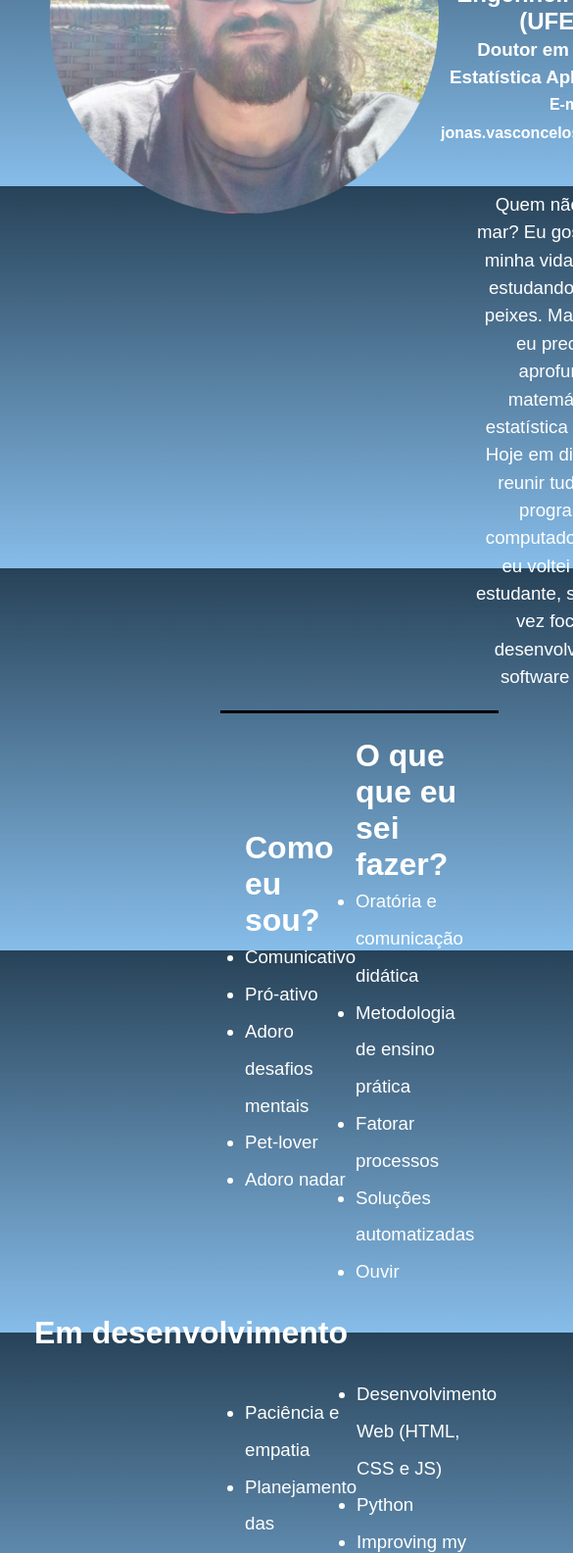
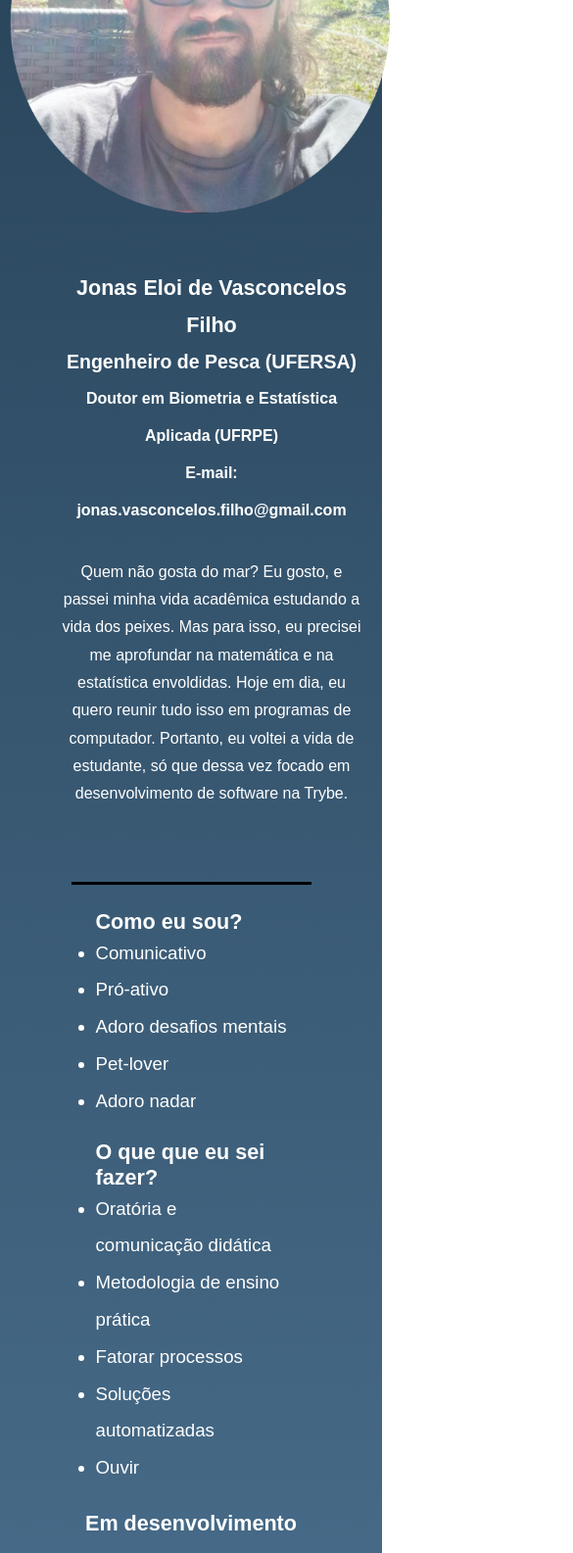
Before and after one commit to JonasVasconcelos/JonasVasconcelos.github.io, a plain HTML site: page index.html in a window 390 px wide. Shown: the part 200-1785 px from the top of the page at 98% size, 585 px wide, since content can reach past the window. Drawn offline with Linux system fonts and the light colour scheme.

Commit message:
responsive v1

```diff
--- a/index.html
+++ b/index.html
@@ -12,21 +12,21 @@
 </head>
 <body>
 
-    <div class="cabeca">
+    <header class="cabeca">
         <div class="foto">
-            <img src="portfolio.png" alt="" width="400px">
+            <img src="" alt="">
         </div>
-        <div class="info">
+        <section class="info">
             <h1>Jonas Eloi de Vasconcelos Filho</h1>
             <h2>Engenheiro de Pesca (UFERSA)</h2>
             <h3>Doutor em Biometria e Estatística Aplicada (UFRPE)</h3>
             <h4>E-mail: jonas.vasconcelos.filho@gmail.com</h4>
 
-            <div class="resumo">
+            <aside class="resumo">
                 Quem não gosta do mar? Eu gosto, e passei minha vida acadêmica estudando a vida dos peixes. Mas para isso, eu precisei me aprofundar na matemática e na estatística envoldidas. Hoje em dia, eu quero reunir tudo isso em programas de computador. Portanto, eu voltei a vida de estudante, só que dessa vez focado em desenvolvimento de software na Trybe.
-            </div>
-        </div>
-    </div>
+            </aside>
+        </section>
+    </header>
 
     <div class="skills">
         <div class="soft">
@@ -84,7 +84,7 @@
         <strong>O que eu já fiz?</strong>
     </h1>
 
-    <header>
+    <section>
         <div class="slider">
 
             <div class="slider--controls">
@@ -104,7 +104,7 @@
                 </div>
             </div>
         </div>
-    </header>
+    </section>
 
     <div class="projetos">
         <h1>
@@ -138,13 +138,13 @@
     </div>
 
 
-    <div class="social-container">
+    <footer class="social-container">
         <ul class="social-icons">
             <li><a href="https://www.linkedin.com/in/jonas-vasconcelos-808882106/" target="_blank"><i class="fa fa-linkedin"></i></a></li>
             <li><a href="https://github.com/JonasVasconcelos" target="_blank"><i class="fa fa-github"></i></a></li>
             <li><a href="mailto:jonas.vasconcelos.filho@gmail.com" target="_blank"><i class='fa fa-envelope'></i></a></li>
         </ul>
-    </div>
+    </footer>
 
     <script src="portfolio.js"></script>
 </body>
--- a/portfolio.css
+++ b/portfolio.css
@@ -1,3 +1,13 @@
+:root {
+  --step--4: clamp(0.8rem, calc(0.35rem + 0.34vw), 0.78rem);
+  --step--3: clamp(1rem, calc(0.4rem + 0.5vw), 0.78rem);
+  --step--2: clamp(1.22rem, calc(0.55rem + 0.78vw), 0.78rem);
+  --step--1: clamp(1.46rem, calc(0.66rem + 0.94vw), 0.94rem);
+  --step-0: clamp(1.13rem, calc(0.79rem + 1.13vw), 1.75rem);
+  --step-1: clamp(1.35rem, calc(0.94rem + 1.35vw), 2.10rem);
+  --step-2: clamp(1.62rem, calc(1.13rem + 1.63vw), 2.52rem);
+}
+
 *{
   margin: 0;
   padding: 0;
@@ -5,56 +15,85 @@
 
 body{
   background-image: linear-gradient(180deg, rgba(0, 32, 58, 0.849), rgba(53, 144, 219, 0.596));
-    height: 100vw;
+  height: auto;
   width: 100vw;
   color: #fff;
   font-family: Arial, Helvetica, sans-serif;
   text-align: center;
+  background-size: cover;
+  background-repeat: no-repeat;
+}
+
+h1{
+  font-size: var(--step-1);
+}
+h2{
+  font-size: var(--step--2);
+}
+h3{
+  font-size: var(--step--3);
+}
+h4{
+  font-size: var(--step--3);
 }
 
 .cabeca{
   display: flex;
-    flex: 1;
-    padding: 20px 50px;
+  justify-content: center;
+  align-items: center;
+  /* border: 1px solid black; */
+  width: 100vw;
+  margin-inline: auto;
+  padding: 25px 10px;
+}
+
+
+.foto{
+  width: 100vw;
+  height: 400px;
+  background-image: url('/portfolio.png');
+  background-repeat: no-repeat;
+  background-size: contain;
+  background-position: center;
+}
+
+img {
+  max-width: 100%;
+  height: auto;
 }
 
 .info{
-    flex: 1;
+  width: 100vw;
+  height: auto;
   align-items: center;
   justify-content: center;
-    padding-top: 75px;
-    line-height: 0.75cm;
-}
-
-header{
-    margin: 0;
-    display: flex;
-    flex: 1;
-    flex-direction: column;
-    height: 100vh;
+  padding: 50px;
+  line-height: 1cm;
+  /* margin-inline: auto; */
+  /* border: 1px solid black; */
 }
 
 .resumo{
-    width: 75%;
-    padding-top: 45px;
+  width: 100%;
+  padding-top: 30px;
   text-align: center;
-    font-size: 14pt;
-    margin: auto;
+  font-size: var(--step--3);
+  margin-inline: auto;
+  line-height: 0.75cm;
 }
 
 .skills{
   border-top: 3px solid black;
-    width: 60%;
-    margin-left: 225px;
+  width: min(60%, 1100px);
+  height: auto;
+
+  margin-inline: auto;
   text-align: left;
   padding: 25px;
+
   display: flex;
   align-items: center;
   justify-content: space-between;
-}
-
-.noskills{
-    border-bottom: 3px solid black;
 }
 
 li{
@@ -63,20 +102,26 @@ li{
 }
 
 .noskills{
-    width: 60%;
-    margin-left: 225px;
+  width: min(60%, 1100px);
+  height: auto;
+
+  margin-inline: auto;
   text-align: left;
   padding: 25px;
+
   display: flex;
   align-items: center;
   justify-content: space-between;
+  border-bottom: 3px solid black;
 }
 
 .slider{
-    padding-top: 25px;
-    padding-bottom: 25px;
+  margin: 0;
+  padding: 20px 0px 50px 0px;
+  display: flex;
   flex: 1;
-    overflow: hidden;
+  flex-direction: column;
+  height: 100vh;
 }
 
 .slider--width{
@@ -107,6 +152,40 @@ li{
   justify-content: space-between;
   overflow: hidden;
   align-items: center;
+}
+
+@media (max-width: 600px){
+  .cabeca{
+    display: block;
+    align-items: center;
+    justify-content: center;
+    width: 100vw;
+  }
+  .info{
+    width: 80vw;
+  }
+  .skills{
+    display: block;
+    align-items: center;
+    justify-content: center;
+    width: 50%;
+  }
+  .hard{
+    padding-top: 20px;
+  }
+  .noskills{
+    display: block;
+    align-items: center;
+    justify-content: center;
+    width: 50%;
+  }
+  .slider--width{
+    width: 100%;
+  }
+  .slider--control{
+    justify-content: center;
+    align-items: center;
+  }
 }
 
 .slider--control{
```
Lines whose indentation alone changed are shown as unchanged.
